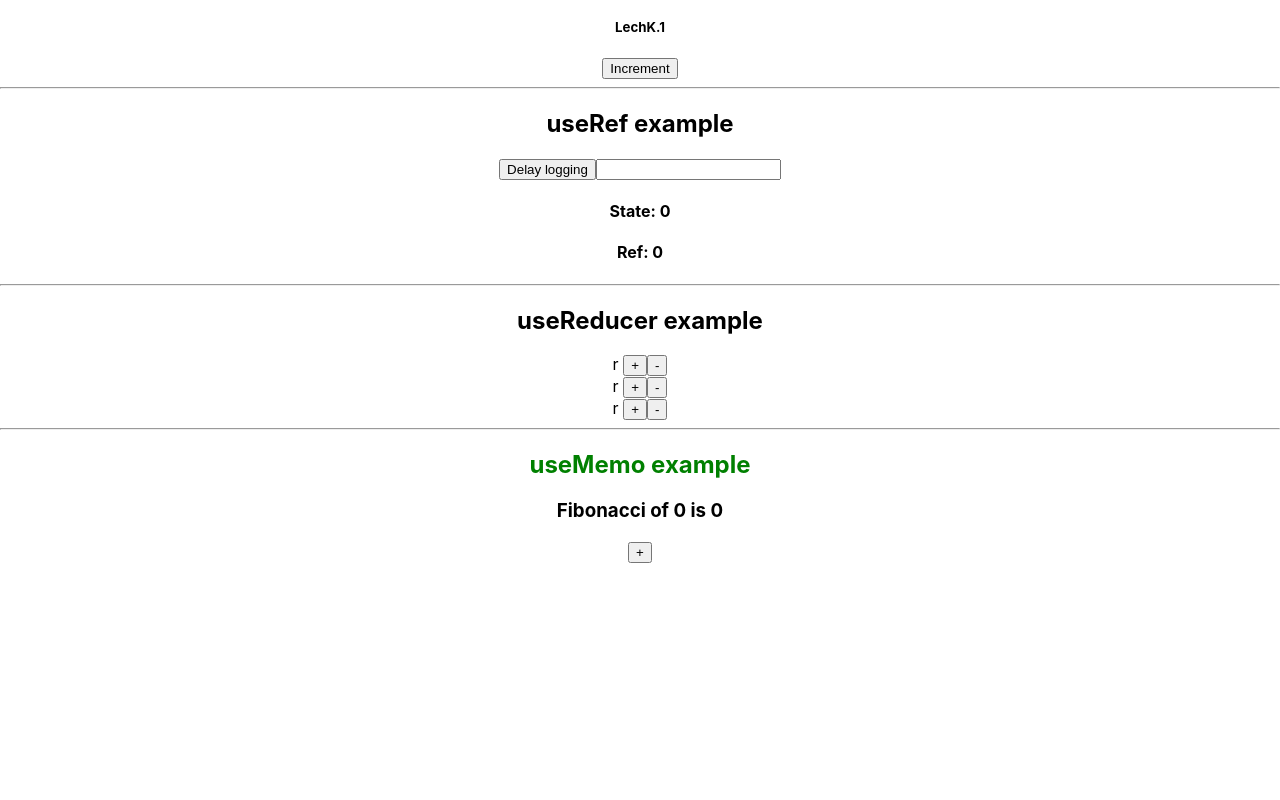
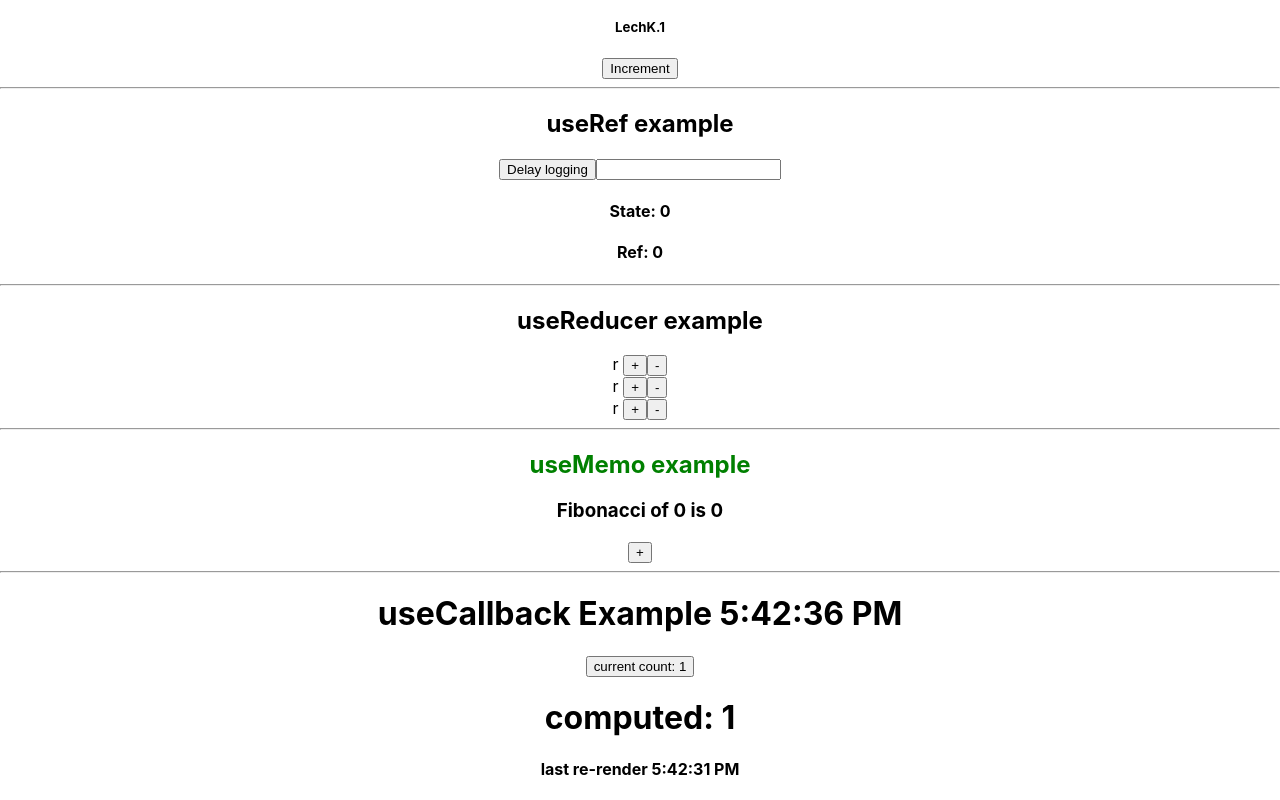
Before and after one commit to matthaeuss/use_react, a React (Create React App) app: page / in a window 1280 px wide. Shown: the part 340-1140 px from the top of the page. Before the commit the page ends 903 px from the top, so only its background shows below. Built offline with nearby package versions, Linux system fonts and the light colour scheme.

Commit message:
callback hook

```diff
--- a/src/App.js
+++ b/src/App.js
@@ -5,6 +5,7 @@
 import StateComponent from './components/State.jsx'
 import ReducerComponent from './components/Reducer.jsx'
 import MemoComponent from './components/Memo.jsx'
+import CallbackComponent from "./components/Callback";
 
 function App() {
     return (
@@ -20,6 +21,8 @@
             <ReducerComponent/>
             <hr/>
             <MemoComponent />
+            <hr/>
+            <CallbackComponent/>
         </div>
     );
 }
--- /dev/null
+++ b/src/components/Callback.jsx
@@ -0,0 +1,43 @@
+import { useState, useEffect, useCallback, memo } from "react";
+
+const ExpensiveComputationComponent = memo(({ compute, count }) => {
+    return (
+        <div>
+            <h1>computed: {compute(count)}</h1>
+            <h4>last re-render {new Date().toLocaleTimeString()}</h4>
+        </div>
+    );
+});
+
+const CallbackComponent = () => {
+    const [time, setTime] = useState(new Date());
+    const [count, setCount] = useState(1);
+
+    useEffect(() => {
+        const timer = setTimeout(() => setTime(new Date()), 1000);
+        return () => clearTimeout(timer);
+    });
+
+    const fibonacci = (n) => {
+        if (n <= 1) {
+            return 1;
+        }
+
+        return fibonacci(n - 1) + fibonacci(n - 2);
+    };
+
+    return (
+        <div>
+            <h1>useCallback Example {time.toLocaleTimeString()}</h1>
+            <button onClick={() => setCount(count + 1)}>
+                current count: {count}
+            </button>
+            <ExpensiveComputationComponent
+                compute={useCallback(fibonacci, [])}
+                count={count}
+            />
+        </div>
+    );
+};
+
+export default CallbackComponent;
```
